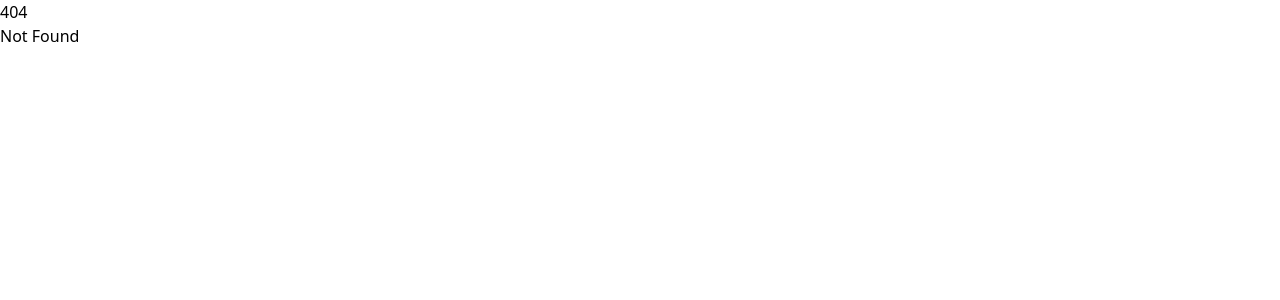
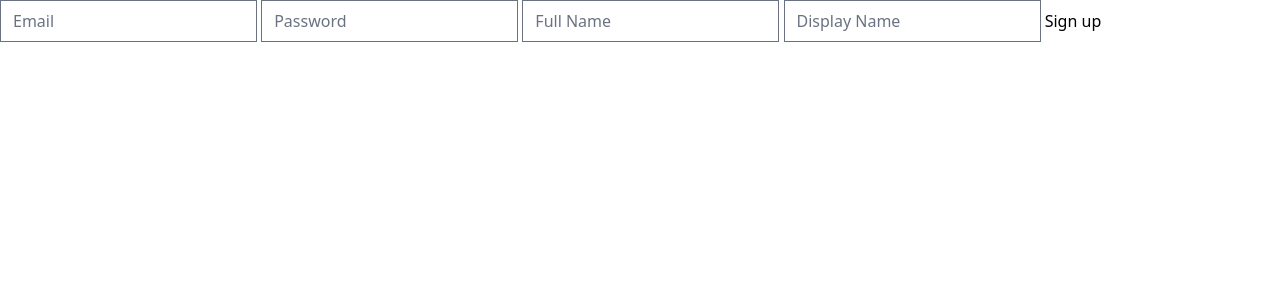
Before and after one commit to fac-31/Pro0623-StoryMaker, a SvelteKit app: page /signup in a window 1280 px wide. Before the commit this address had no page. Shown: the top 300 px of the page. Built offline with nearby package versions, Linux system fonts and the light colour scheme; no server answers.

Commit message:
feat: :sparkles: Added signup route
Sign up route added with email, password, fullname and display name.

```diff
--- a/src/routes/(protected)/user/+page.server.ts
+++ b/src/routes/(protected)/user/+page.server.ts
@@ -1 +1,14 @@
 // load / update user details
+    import type { PageServerLoad, Actions } from './$types';
+
+    export const load: PageServerLoad = async ({ locals }) => {
+      return { user: locals.user };
+    };
+
+    export const actions: Actions = {
+        default: async ({ request, locals }) => {
+            const { name } = Object.fromEntries(await request.formData());
+            await locals.supabase.auth.updateUser({ data: { name }});
+            return { success: true };
+        }
+    };
--- /dev/null
+++ b/src/routes/(public)/logout/+server.ts
@@ -0,0 +1,7 @@
+    import { supabase } from '$lib/supabaseBrowserClient';
+    import { redirect } from '@sveltejs/kit';
+
+    export async function POST() {
+      await supabase.auth.signOut();
+      throw redirect(303, '/login');
+    }
--- /dev/null
+++ b/src/routes/(public)/signup/+page.svelte
@@ -0,0 +1,62 @@
+<!-- signup form: create a new user account -->
+<script lang="ts">
+  import { supabase } from '$lib/supabaseBrowserClient';
+  import { goto } from '$app/navigation';
+
+  let email = '';
+  let password = '';
+  let fullName = '';
+  let displayName = '';
+  let error = '';
+  let loading = false;
+
+  async function submit() {
+    loading = true;
+    error = '';
+    const { error: signUpError } = await supabase.auth.signUp({
+      email,
+      password,
+      options: { data: { full_name: fullName, display_name: displayName } }
+    });
+    loading = false;
+
+    if (signUpError) {
+      error = signUpError.message;
+    } else {
+      goto('/login');
+    }
+  }
+</script>
+
+<form on:submit|preventDefault={submit}>
+  <input
+    type="email"
+    bind:value={email}
+    placeholder="Email"
+    required
+  />
+  <input
+    type="password"
+    bind:value={password}
+    placeholder="Password"
+    required
+  />
+  <input
+    type="text"
+    bind:value={fullName}
+    placeholder="Full Name"
+    required
+  />
+  <input
+    type="text"
+    bind:value={displayName}
+    placeholder="Display Name"
+    required
+  />
+  <button type="submit" disabled={loading}>
+    {#if loading}Signing up…{:else}Sign up{/if}
+  </button>
+  {#if error}
+    <p style="color: red">{error}</p>
+  {/if}
+</form>
```
